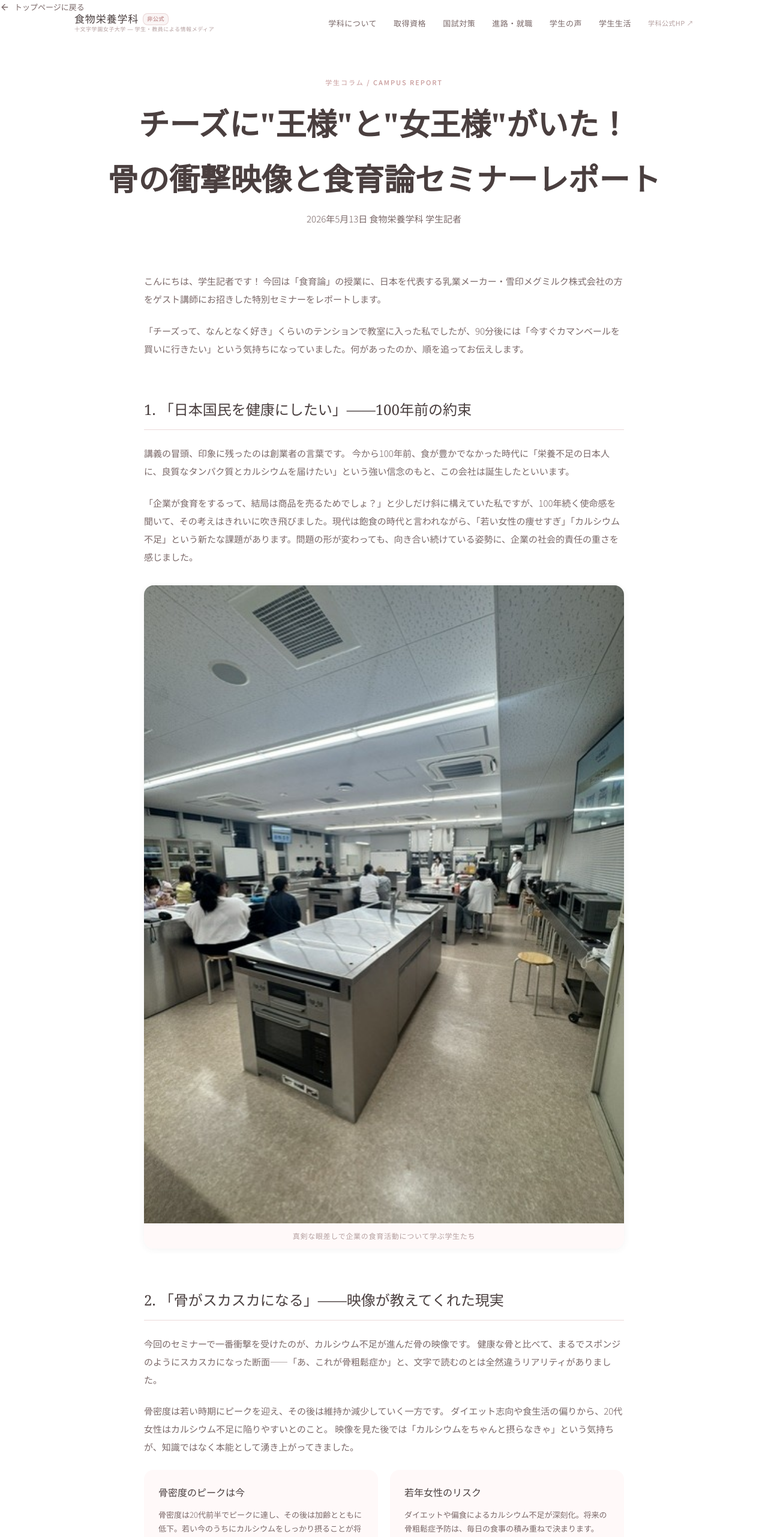
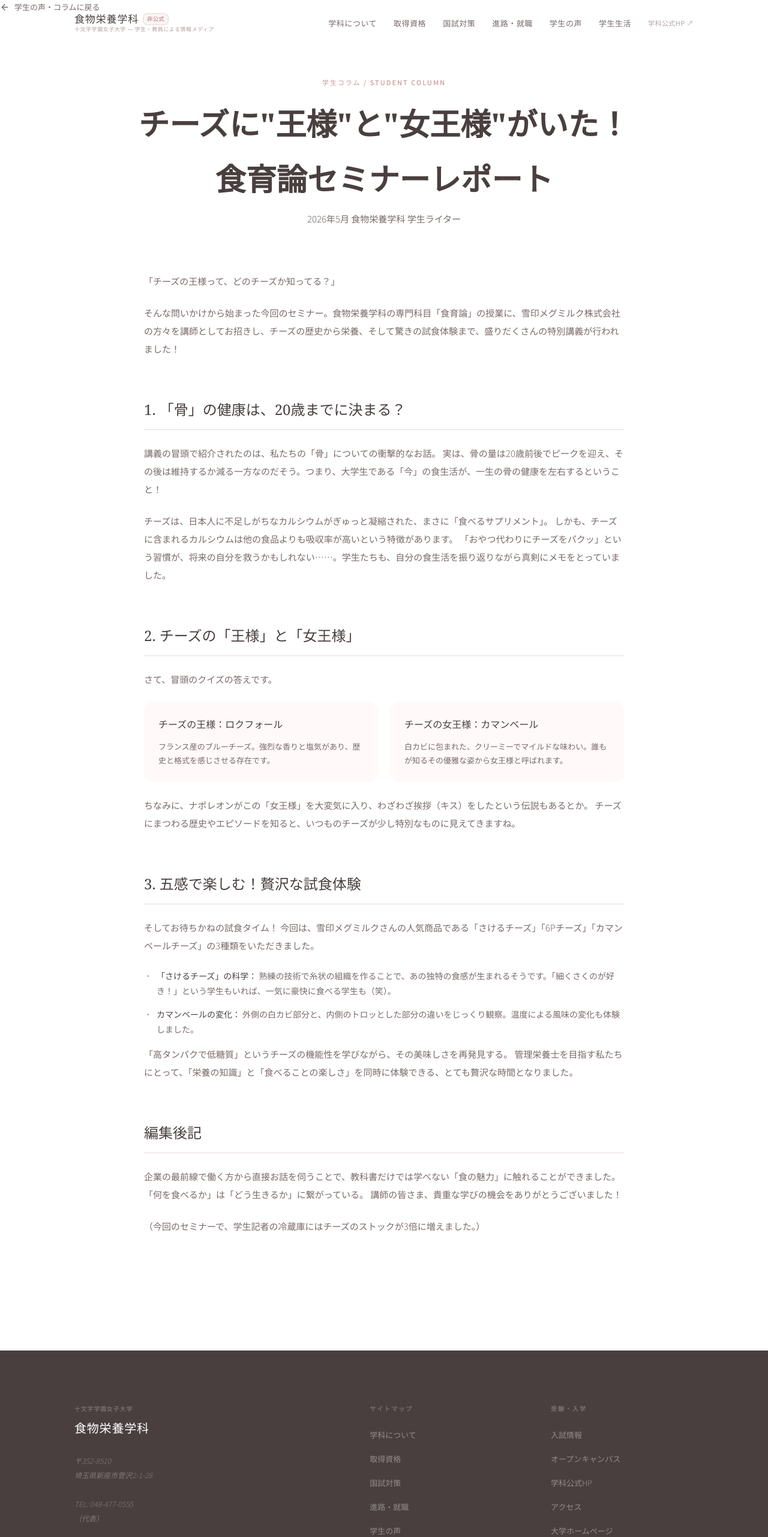
Before and after one commit to shinnosuketakeshima/shokuei-hp, a React (Vite) app: page /student-column-3 in a window 1280 px wide. Shown: the top 2563 px of the page at 60% size. Built offline with nearby package versions, Linux system fonts and the light colour scheme.

Commit message:
feat: 学生コラムを学生の声ページに統合、教員コラムを研究室ページに追加、およびナビゲーションの改善

```diff
--- a/src/components/LabKamiyamaReport.jsx
+++ b/src/components/LabKamiyamaReport.jsx
@@ -14,9 +14,9 @@ export default function LabKamiyamaReport() {
           animate={{ opacity: 1, x: 0 }}
           transition={{ duration: 0.5 }}
         >
-          <Link to="/" className="lab-page__back-link">
+          <Link to="/lab-kamiyama" className="lab-page__back-link">
             <ArrowLeft size={16} />
-            <span>トップページに戻る</span>
+            <span>神山研究室に戻る</span>
           </Link>
         </motion.div>
 
@@ -151,7 +151,7 @@ export default function LabKamiyamaReport() {
           border-radius: 1rem;
           padding: 2rem;
           margin: 3rem 0;
-          border-left: 4px solid var(--primary-color, #2563eb);
+          border-left: 4px solid var(--forest);
         }
         .student-voice-box__header {
           display: flex;
@@ -160,7 +160,7 @@ export default function LabKamiyamaReport() {
           margin-bottom: 1.5rem;
         }
         .student-voice-box__icon {
-          color: var(--primary-color, #2563eb);
+          color: var(--forest);
           opacity: 0.5;
         }
         .student-voice-box__title {
@@ -170,7 +170,7 @@ export default function LabKamiyamaReport() {
           color: #1e293b;
         }
         .btn--primary {
-          background: var(--primary-color, #2563eb);
+          background: var(--forest);
           color: white;
           padding: 0.75rem 1.5rem;
           border-radius: 0.5rem;
--- a/src/components/StudentColumn1.jsx
+++ b/src/components/StudentColumn1.jsx
@@ -1,5 +1,6 @@
 import { ArrowLeft } from 'lucide-react'
 import { motion } from 'framer-motion'
+import { Link } from 'react-router-dom'
 
 export default function StudentColumn1() {
   return (
@@ -7,16 +8,16 @@ export default function StudentColumn1() {
       <div className="container">
 
         {/* 戻るリンク */}
-        <motion.a
-          href="/"
-          className="lab-page__back-link"
+        <motion.div
           initial={{ opacity: 0, x: -10 }}
           animate={{ opacity: 1, x: 0 }}
           transition={{ duration: 0.5 }}
         >
-          <ArrowLeft size={16} />
-          <span>トップページに戻る</span>
-        </motion.a>
+          <Link to="/voices" className="lab-page__back-link">
+            <ArrowLeft size={16} />
+            <span>学生の声・コラムに戻る</span>
+          </Link>
+        </motion.div>
 
         {/* ページヘッダー */}
         <motion.div
--- a/src/components/StudentColumn2.jsx
+++ b/src/components/StudentColumn2.jsx
@@ -1,22 +1,23 @@
 import { ArrowLeft } from 'lucide-react'
 import { motion } from 'framer-motion'
+import { Link } from 'react-router-dom'
 
 export default function StudentColumn2() {
   return (
     <div className="lab-page">
       <div className="container">
 
-        <motion.a
-          href="/"
-          className="lab-page__back-link"
+        {/* 戻るリンク */}
+        <motion.div
           initial={{ opacity: 0, x: -10 }}
           animate={{ opacity: 1, x: 0 }}
           transition={{ duration: 0.5 }}
         >
-          <ArrowLeft size={16} />
-          <span>トップページに戻る</span>
-        </motion.a>
-
+          <Link to="/voices" className="lab-page__back-link">
+            <ArrowLeft size={16} />
+            <span>学生の声・コラムに戻る</span>
+          </Link>
+        </motion.div>
         <motion.div
           className="lab-page__header"
           initial={{ opacity: 0, y: -20 }}
--- a/src/components/StudentColumn3.jsx
+++ b/src/components/StudentColumn3.jsx
@@ -1,41 +1,39 @@
 import { ArrowLeft } from 'lucide-react'
 import { motion } from 'framer-motion'
-import lectureImg from '../cheese-seminar-lecture.jpg'
-import camembertImg from '../cheese-camembert.jpg'
-import tastingImg from '../cheese-tasting.jpg'
+import { Link } from 'react-router-dom'
 
 export default function StudentColumn3() {
   return (
     <div className="lab-page">
       <div className="container">
 
-        <motion.a
-          href="/"
-          className="lab-page__back-link"
+        {/* 戻るリンク */}
+        <motion.div
           initial={{ opacity: 0, x: -10 }}
           animate={{ opacity: 1, x: 0 }}
           transition={{ duration: 0.5 }}
         >
-          <ArrowLeft size={16} />
-          <span>トップページに戻る</span>
-        </motion.a>
+          <Link to="/voices" className="lab-page__back-link">
+            <ArrowLeft size={16} />
+            <span>学生の声・コラムに戻る</span>
+          </Link>
+        </motion.div>
 
+        {/* ページヘッダー */}
         <motion.div
           className="lab-page__header"
           initial={{ opacity: 0, y: -20 }}
           animate={{ opacity: 1, y: 0 }}
           transition={{ duration: 0.6, delay: 0.1 }}
         >
-          <p className="lab-page__eyebrow">学生コラム / Campus Report</p>
+          <p className="lab-page__eyebrow">学生コラム / Student Column</p>
           <h1 className="lab-page__title">
-            チーズに"王様"と"女王様"がいた！<br />
-            骨の衝撃映像と食育論セミナーレポート
+            チーズに"王様"と"女王様"がいた！<br />食育論セミナーレポート
           </h1>
-          <p className="lab-page__subtitle">2026年5月13日 食物栄養学科 学生記者</p>
+          <p className="lab-page__subtitle">2026年5月 食物栄養学科 学生ライター</p>
         </motion.div>
 
         <div className="lab-page__content">
-
           <motion.section
             className="lab-section"
             initial={{ opacity: 0, y: 20 }}
@@ -44,11 +42,10 @@ export default function StudentColumn3() {
             transition={{ duration: 0.6 }}
           >
             <p className="lab-section__body">
-              こんにちは、学生記者です！
-              今回は「食育論」の授業に、日本を代表する乳業メーカー・雪印メグミルク株式会社の方をゲスト講師にお招きした特別セミナーをレポートします。
+              「チーズの王様って、どのチーズか知ってる？」
             </p>
             <p className="lab-section__body">
-              「チーズって、なんとなく好き」くらいのテンションで教室に入った私でしたが、90分後には「今すぐカマンベールを買いに行きたい」という気持ちになっていました。何があったのか、順を追ってお伝えします。
+              そんな問いかけから始まった今回のセミナー。食物栄養学科の専門科目「食育論」の授業に、雪印メグミルク株式会社の方々を講師としてお招きし、チーズの歴史から栄養、そして驚きの試食体験まで、盛りだくさんの特別講義が行われました！
             </p>
           </motion.section>
 
@@ -59,19 +56,16 @@ export default function StudentColumn3() {
             viewport={{ once: true }}
             transition={{ duration: 0.6 }}
           >
-            <h2 className="lab-section__title">1. 「日本国民を健康にしたい」——100年前の約束</h2>
+            <h2 className="lab-section__title">1. 「骨」の健康は、20歳までに決まる？</h2>
             <p className="lab-section__body">
-              講義の冒頭、印象に残ったのは創業者の言葉です。
-              今から100年前、食が豊かでなかった時代に「栄養不足の日本人に、良質なタンパク質とカルシウムを届けたい」という強い信念のもと、この会社は誕生したといいます。
+              講義の冒頭で紹介されたのは、私たちの「骨」についての衝撃的なお話。
+              実は、骨の量は20歳前後でピークを迎え、その後は維持するか減る一方なのだそう。つまり、大学生である「今」の食生活が、一生の骨の健康を左右するということ！
             </p>
             <p className="lab-section__body">
-              「企業が食育をするって、結局は商品を売るためでしょ？」と少しだけ斜に構えていた私ですが、100年続く使命感を聞いて、その考えはきれいに吹き飛びました。現代は飽食の時代と言われながら、「若い女性の痩せすぎ」「カルシウム不足」という新たな課題があります。問題の形が変わっても、向き合い続けている姿勢に、企業の社会的責任の重さを感じました。
+              チーズは、日本人に不足しがちなカルシウムがぎゅっと凝縮された、まさに「食べるサプリメント」。
+              しかも、チーズに含まれるカルシウムは他の食品よりも吸収率が高いという特徴があります。
+              「おやつ代わりにチーズをパクッ」という習慣が、将来の自分を救うかもしれない……。学生たちも、自分の食生活を振り返りながら真剣にメモをとっていました。
             </p>
-
-            <div className="column-figure">
-              <img src={lectureImg} alt="食育論セミナーの様子" />
-              <p className="column-figure__caption">真剣な眼差しで企業の食育活動について学ぶ学生たち</p>
-            </div>
           </motion.section>
 
           <motion.section
@@ -81,27 +75,24 @@ export default function StudentColumn3() {
             viewport={{ once: true }}
             transition={{ duration: 0.6 }}
           >
-            <h2 className="lab-section__title">2. 「骨がスカスカになる」——映像が教えてくれた現実</h2>
+            <h2 className="lab-section__title">2. チーズの「王様」と「女王様」</h2>
             <p className="lab-section__body">
-              今回のセミナーで一番衝撃を受けたのが、カルシウム不足が進んだ骨の映像です。
-              健康な骨と比べて、まるでスポンジのようにスカスカになった断面——「あ、これが骨粗鬆症か」と、文字で読むのとは全然違うリアリティがありました。
+              さて、冒頭のクイズの答えです。
             </p>
-            <p className="lab-section__body">
-              骨密度は若い時期にピークを迎え、その後は維持か減少していく一方です。
-              ダイエット志向や食生活の偏りから、20代女性はカルシウム不足に陥りやすいとのこと。
-              映像を見た後では「カルシウムをちゃんと摂らなきゃ」という気持ちが、知識ではなく本能として湧き上がってきました。
-            </p>
-
             <div className="lab-section__grid">
               <div className="lab-section__card">
-                <h3>骨密度のピークは今</h3>
-                <p>骨密度は20代前半でピークに達し、その後は加齢とともに低下。若い今のうちにカルシウムをしっかり摂ることが将来を左右します。</p>
+                <h3>チーズの王様：ロクフォール</h3>
+                <p>フランス産のブルーチーズ。強烈な香りと塩気があり、歴史と格式を感じさせる存在です。</p>
               </div>
               <div className="lab-section__card">
-                <h3>若年女性のリスク</h3>
-                <p>ダイエットや偏食によるカルシウム不足が深刻化。将来の骨粗鬆症予防は、毎日の食事の積み重ねで決まります。</p>
+                <h3>チーズの女王様：カマンベール</h3>
+                <p>白カビに包まれた、クリーミーでマイルドな味わい。誰もが知るその優雅な姿から女王様と呼ばれます。</p>
               </div>
             </div>
+            <p className="lab-section__body" style={{ marginTop: '1.5rem' }}>
+              ちなみに、ナポレオンがこの「女王様」を大変気に入り、わざわざ挨拶（キス）をしたという伝説もあるとか。
+              チーズにまつわる歴史やエピソードを知ると、いつものチーズが少し特別なものに見えてきますね。
+            </p>
           </motion.section>
 
           <motion.section
@@ -111,58 +102,18 @@ export default function StudentColumn3() {
             viewport={{ once: true }}
             transition={{ duration: 0.6 }}
           >
-            <h2 className="lab-section__title">3. 王様と女王様——チーズの世界は奥が深い</h2>
+            <h2 className="lab-section__title">3. 五感で楽しむ！贅沢な試食体験</h2>
             <p className="lab-section__body">
-              講義では、チーズの歴史を紹介する動画も上映されました。
-              その中で登場したのが「チーズの王様」ロックフォールと、「チーズの女王様」カマンベール。
-              そんな称号があったなんて、チーズをただのトッピング扱いしていた自分が少し恥ずかしくなりました。
+              そしてお待ちかねの試食タイム！
+              今回は、雪印メグミルクさんの人気商品である「さけるチーズ」「6Pチーズ」「カマンベールチーズ」の3種類をいただきました。
             </p>
+            <ul className="lab-publication-list">
+              <li><strong>「さけるチーズ」の科学：</strong> 熟練の技術で糸状の組織を作ることで、あの独特の食感が生まれるそうです。「細くさくのが好き！」という学生もいれば、一気に豪快に食べる学生も（笑）。</li>
+              <li><strong>カマンベールの変化：</strong> 外側の白カビ部分と、内側のトロッとした部分の違いをじっくり観察。温度による風味の変化も体験しました。</li>
+            </ul>
             <p className="lab-section__body">
-              栄養面での話も驚きの連続でした。牛乳からチーズを作る際、タンパク質の約8割がチーズ側に残るため、チーズは「高タンパク・低糖質」の優秀な食品だといいます。
-              ダイエット中でもタンパク質とカルシウムを効率よく摂れる——忙しい学生生活にこれほど相性のいい食品はないかもしれません。
-            </p>
-
-            <div className="column-figure">
-              <img src={camembertImg} alt="雪印北海道100カマンベールチーズ" />
-              <p className="column-figure__caption">チーズの女王様、カマンベール。北海道産生乳100%使用</p>
-            </div>
-
-            <div className="column-memo">
-              <p className="column-memo__label">栄養メモ</p>
-              <p>牛乳からチーズを作る際、タンパク質の約8割がチーズに残ります。高タンパク・低糖質で、カルシウムも豊富。少量でも効率よく栄養を補給できる、まさに忙しい学生の味方です。</p>
-            </div>
-
-            <p className="lab-section__body">
-              そして講義後半、待望の試食タイムが始まりました。
-              丁寧に作られたカマンベールチーズをひと口食べると、クリーミーな風味と深いコクが口いっぱいに広がります。
-              「美味しい」と感じる体験こそが食育の第一歩だと、頭だけでなく体で実感した瞬間でした。
-            </p>
-
-            <div className="column-figure">
-              <img src={tastingImg} alt="チーズの試食を体験する学生たち" />
-              <p className="column-figure__caption">実際に商品を手に取り、その価値を体感する学生たち</p>
-            </div>
-          </motion.section>
-
-          <motion.section
-            className="lab-section"
-            initial={{ opacity: 0, y: 20 }}
-            whileInView={{ opacity: 1, y: 0 }}
-            viewport={{ once: true }}
-            transition={{ duration: 0.6 }}
-          >
-            <h2 className="lab-section__title">今日から始める「チーズのある生活」</h2>
-            <p className="lab-section__body">
-              「明日食べるものに困ることはなくても、将来の健康に不安を残してはいけない」。
-              今回のセミナーを通じて、私たちは自分の体と向き合う大切さを改めて学びました。
-            </p>
-            <p className="lab-section__body">
-              おやつを一口サイズのチーズに変える、サラダにトッピングしてみる。
-              そんな小さな選択の積み重ねが、数十年後の自分の骨を守ります。
-              管理栄養士を目指している私たちだからこそ、今から実践していきたいと思います。
-            </p>
-            <p className="lab-section__body">
-              雪印メグミルク株式会社の皆様、貴重な学びの機会をありがとうございました！
+              「高タンパクで低糖質」というチーズの機能性を学びながら、その美味しさを再発見する。
+              管理栄養士を目指す私たちにとって、「栄養の知識」と「食べることの楽しさ」を同時に体験できる、とても贅沢な時間となりました。
             </p>
           </motion.section>
 
@@ -175,19 +126,16 @@ export default function StudentColumn3() {
           >
             <h2 className="lab-section__title">編集後記</h2>
             <p className="lab-section__body">
-              正直なところ、セミナー前の私にとってチーズは「おいしいもの」でしかありませんでした。
-              でも骨がスカスカになる映像を見て、高タンパク・低糖質という栄養の話を聞いて、王様と女王様のエピソードに笑って、最後に試食までさせてもらったら——気づけばすっかりチーズのことが好きになっていました。
+              企業の最前線で働く方から直接お話を伺うことで、教科書だけでは学べない「食の魅力」に触れることができました。
+              「何を食べるか」は「どう生きるか」に繋がっている。
+              講師の皆さま、貴重な学びの機会をありがとうございました！
             </p>
             <p className="lab-section__body">
-              管理栄養士を目指す私たちが将来伝えることになる「食の大切さ」は、こういう体験の積み重ねから生まれるんだと思います。
-              知識だけじゃなく、「美味しかった」という記憶も一緒に届けられる栄養士になりたいな、と感じたセミナーでした。
-            </p>
-            <p className="lab-section__body">
-              次回のコラムもお楽しみに！
+              （今回のセミナーで、学生記者の冷蔵庫にはチーズのストックが3倍に増えました。）
             </p>
           </motion.section>
+        </div>
 
-        </div>
       </div>
     </div>
   )
--- a/src/components/StudentVoices.jsx
+++ b/src/components/StudentVoices.jsx
@@ -47,8 +47,33 @@ const VOICES = [
   },
 ]
 
+const COLUMNS = [
+  {
+    id: 'col3',
+    title: 'チーズに"王様"と"女王様"がいた！食育論セミナーレポート',
+    date: '2026.5.13',
+    desc: '食育論の授業に雪印メグミルク様をお招き。骨の衝撃映像からチーズの試食まで体験した学生記者レポート。',
+    href: '/student-column-3',
+  },
+  {
+    id: 'col2',
+    title: '健康×SNS映え！？「機能性和洋菓子」開発会議に潜入取材！',
+    date: '2026.5.12',
+    desc: '竹嶋ゼミ・芝崎ゼミが合同で取り組む機能性お菓子の開発現場をレポート。',
+    href: '/student-column-2',
+  },
+  {
+    id: 'col1',
+    title: '白衣の「三権分立」？管理栄養士の卵たちのリアルな裏事情',
+    date: '2026.5.11',
+    desc: '実験、実習、そして白衣。管理栄養士を目指す学生たちの日常にある不思議なルールとは？',
+    href: '/student-column-1',
+  },
+]
+
 export default function StudentVoices({ summary = false }) {
   const displayVoices = summary ? VOICES.slice(0, 3) : VOICES
+  const displayColumns = summary ? COLUMNS.slice(0, 1) : COLUMNS
 
   return (
     <section className="voices" id="voices">
@@ -91,10 +116,43 @@ export default function StudentVoices({ summary = false }) {
           ))}
         </div>
 
+        <motion.div
+          className="voices__columns-header"
+          initial={{ opacity: 0, y: 20 }}
+          whileInView={{ opacity: 1, y: 0 }}
+          viewport={{ once: true }}
+          transition={{ duration: 0.6 }}
+          style={{ marginTop: '80px', marginBottom: '40px' }}
+        >
+          <p className="eyebrow">学生コラム / Student Column</p>
+          <h2 className="section-title">学生記者が伝える学科の日常</h2>
+        </motion.div>
+
+        <div className="voices__columns-grid" style={{ display: 'grid', gridTemplateColumns: 'repeat(auto-fit, minmax(300px, 1fr))', gap: '24px' }}>
+          {displayColumns.map((c, i) => (
+            <motion.div
+              key={c.id}
+              className="column-card"
+              initial={{ opacity: 0, y: 20 }}
+              whileInView={{ opacity: 1, y: 0 }}
+              viewport={{ once: true }}
+              transition={{ duration: 0.5, delay: i * 0.1 }}
+              style={{ background: 'white', padding: '24px', borderRadius: '12px', boxShadow: '0 4px 12px rgba(0,0,0,0.05)', display: 'flex', flexDirection: 'column' }}
+            >
+              <span className="column-card__date" style={{ fontSize: '13px', color: 'var(--stone)', marginBottom: '8px' }}>{c.date}</span>
+              <h3 className="column-card__title" style={{ fontSize: '1.1rem', marginBottom: '12px', lineHeight: 1.5 }}>{c.title}</h3>
+              <p className="column-card__desc" style={{ fontSize: '14px', color: 'var(--charcoal)', marginBottom: '20px', flex: 1 }}>{c.desc}</p>
+              <Link to={c.href} className="text-link" style={{ fontSize: '14px', display: 'flex', alignItems: 'center', gap: '4px', color: 'var(--terracotta)', fontWeight: 'bold' }}>
+                続きを読む <ArrowRight size={14} />
+              </Link>
+            </motion.div>
+          ))}
+        </div>
+
         {summary && (
           <div style={{ marginTop: '48px', textAlign: 'center' }}>
             <Link to="/voices" className="button button--outline">
-              学生の声をもっと見る <ArrowRight size={16} style={{ marginLeft: '8px' }} />
+              学生の声・コラムをもっと見る <ArrowRight size={16} style={{ marginLeft: '8px' }} />
             </Link>
           </div>
         )}
```
Also changed, not shown: src/components/LabKamiyama.jsx (+23 -2 lines).
